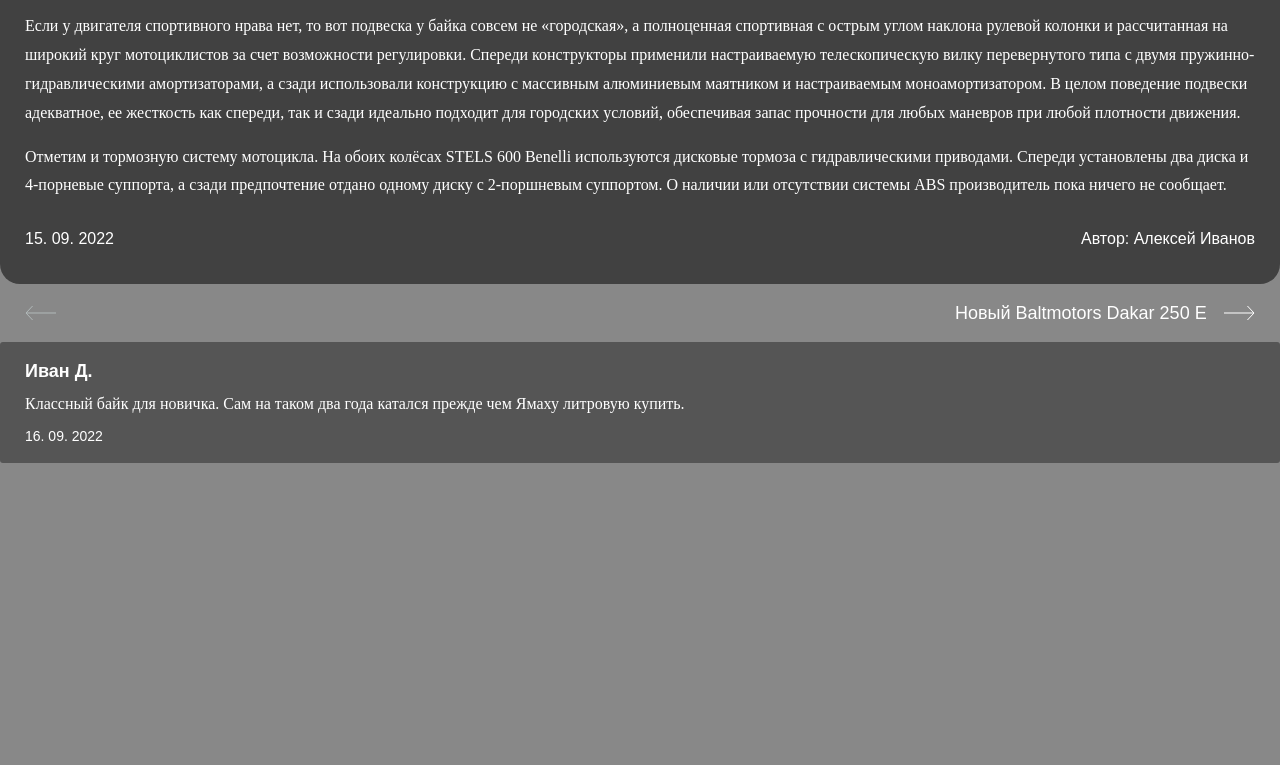
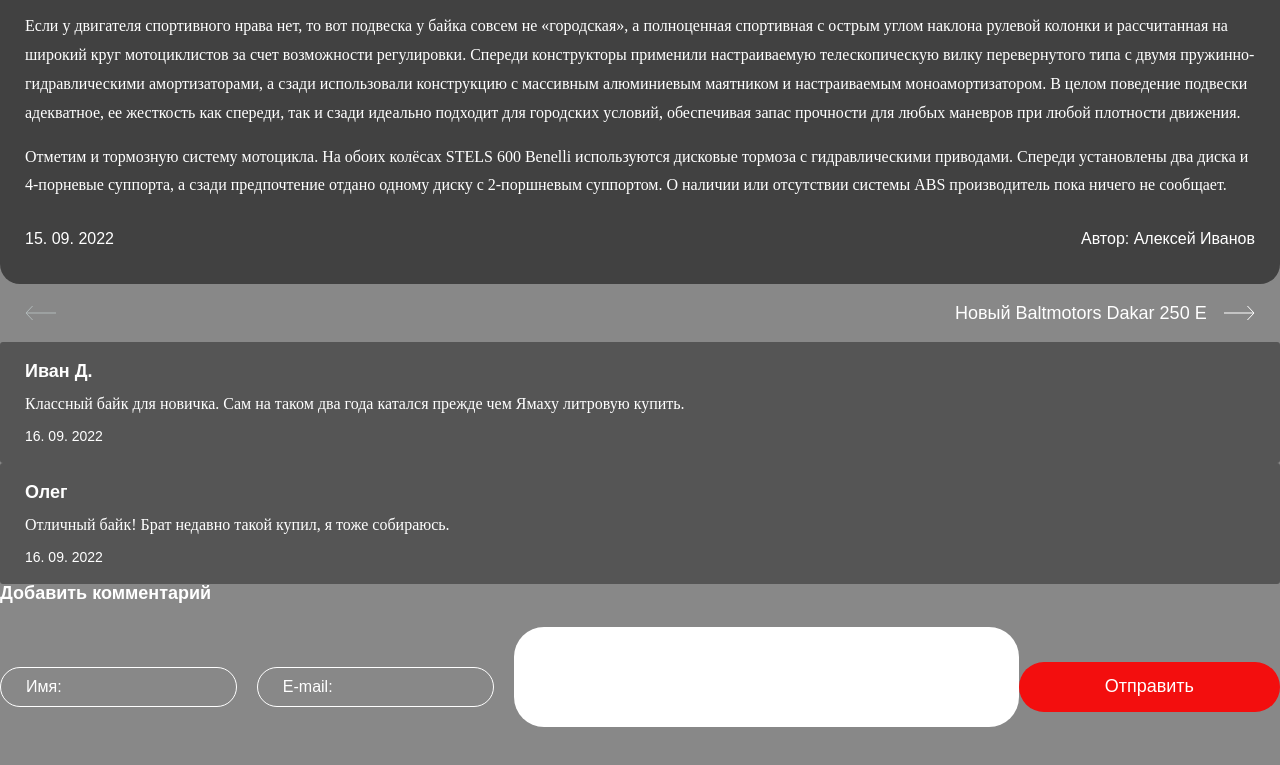
Before and after one commit to KsennyH/Online-store, a plain HTML site: page article.html in a window 1280 px wide. Shown: the part 1037-1802 px from the top of the page. Before the commit the page ends 1500 px from the top, so only its background shows below. Drawn offline with nearby package versions, Linux system fonts and the light colour scheme.

Commit message:
chunk add-comment

```diff
--- a/article.html
+++ b/article.html
@@ -161,6 +161,23 @@
           <p class="comment__text">Классный байк для новичка. Сам на таком два года катался прежде чем Ямаху литровую купить.</p>
           <time class="comment__date" datetime="2022-09-16">16. 09. 2022</time>
         </div>
+        <div class="comment"> <span class="comment__author">Олег</span>
+          <p class="comment__text">Отличный байк! Брат недавно такой купил, я тоже собираюсь.</p>
+          <time class="comment__date" datetime="2022-09-16">16. 09. 2022</time>
+        </div>
+        <div class="add-comment">
+          <h5 class="add-comment__title">Добавить комментарий</h5>
+          <div class="add-comment__inputs">
+            <label class="add-comment__label" aria-label="Имя">
+              <input class="add-comment__input" type="text" placeholder="Имя:"/>
+            </label>
+            <label class="add-comment__label" aria-label="Почта">
+              <input class="add-comment__input" type="email" placeholder="E-mail:"/>
+            </label>
+            <textarea class="add-comment__textarea"></textarea>
+            <button class="add-comment__btn btn" type="submit">Отправить</button>
+          </div>
+        </div>
       </main>
     </div>
     <script src="js/main.min.js"></script>
--- a/css/style.css
+++ b/css/style.css
@@ -1,4 +1,4 @@
-.comment__author, .characteristics__title, .product__price, .product__title, .feature-top__title, .filter-title, .title {
+.add-comment__title, .comment__author, .characteristics__title, .product__price, .product__title, .feature-top__title, .filter-title, .title {
   font-family: "Scada", sans-serif;
   font-weight: 700;
 }
@@ -1396,3 +1396,49 @@
   font-family: "Scada", sans-serif;
   font-size: 0.875rem;
 }
+
+.add-comment__title {
+  font-size: 1.125rem;
+  margin-bottom: 1.5625rem;
+}
+.add-comment__inputs {
+  display: flex;
+  justify-content: space-between;
+  align-items: center;
+  margin-bottom: 1.25rem;
+}
+.add-comment__label {
+  flex: 0 1 50%;
+  margin-right: 1.25rem;
+}
+.add-comment__label:last-child {
+  margin-right: 0;
+}
+.add-comment__input {
+  border: 1px solid #FFFFFF;
+  background-color: transparent;
+  min-height: 2.5rem;
+  width: 100%;
+  border-radius: 1.875rem;
+  padding: 0.3125rem 1.5625rem;
+  color: #fff;
+}
+.add-comment__input::placeholder {
+  font-family: "Scada", sans-serif;
+  color: #fff;
+}
+.add-comment__input:hover, .add-comment__input:active, .add-comment__input:focus {
+  box-shadow: -0.0625rem 0px 0.5rem 0.0625rem #ffcbcb;
+}
+.add-comment__textarea {
+  width: 100%;
+  min-height: 100px;
+  padding: 0.3125rem 25px;
+  border-radius: 1.875rem;
+  resize: none;
+  margin-bottom: 1.25rem;
+  color: #414141;
+}
+.add-comment__textarea:hover, .add-comment__textarea:active, .add-comment__textarea:focus {
+  box-shadow: -0.0625rem 0px 0.5rem 0.0625rem #ffcbcb;
+}
```
Also changed, not shown: css/style.min.css.
